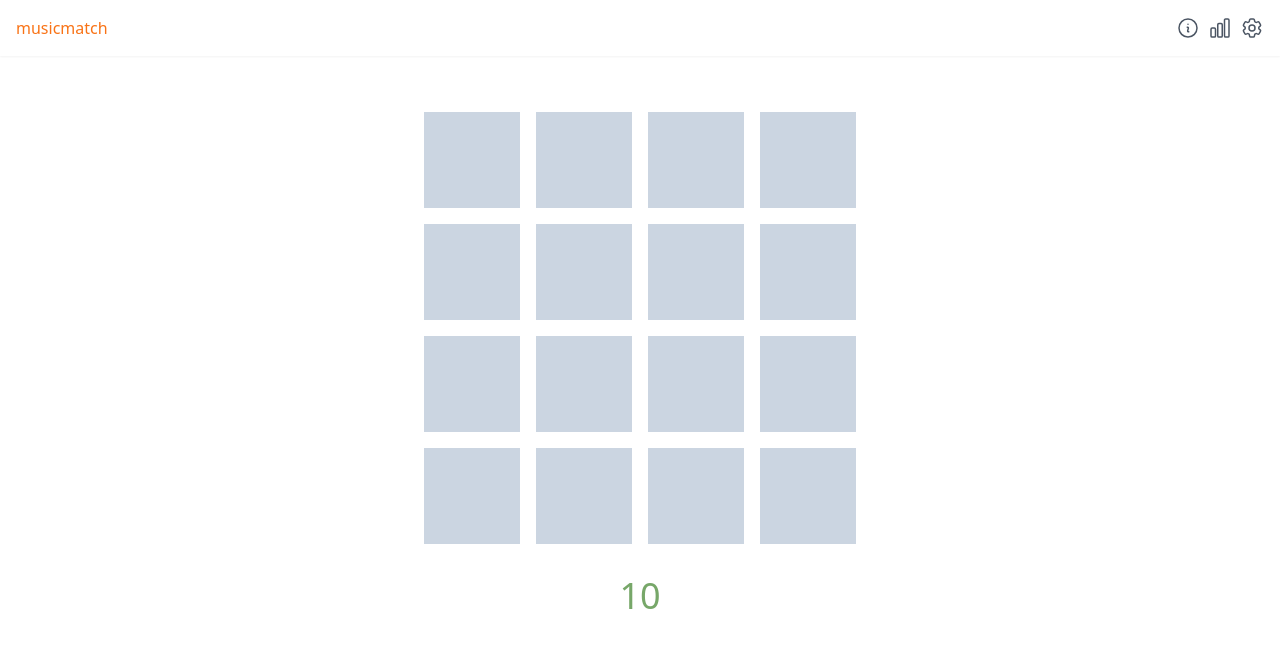
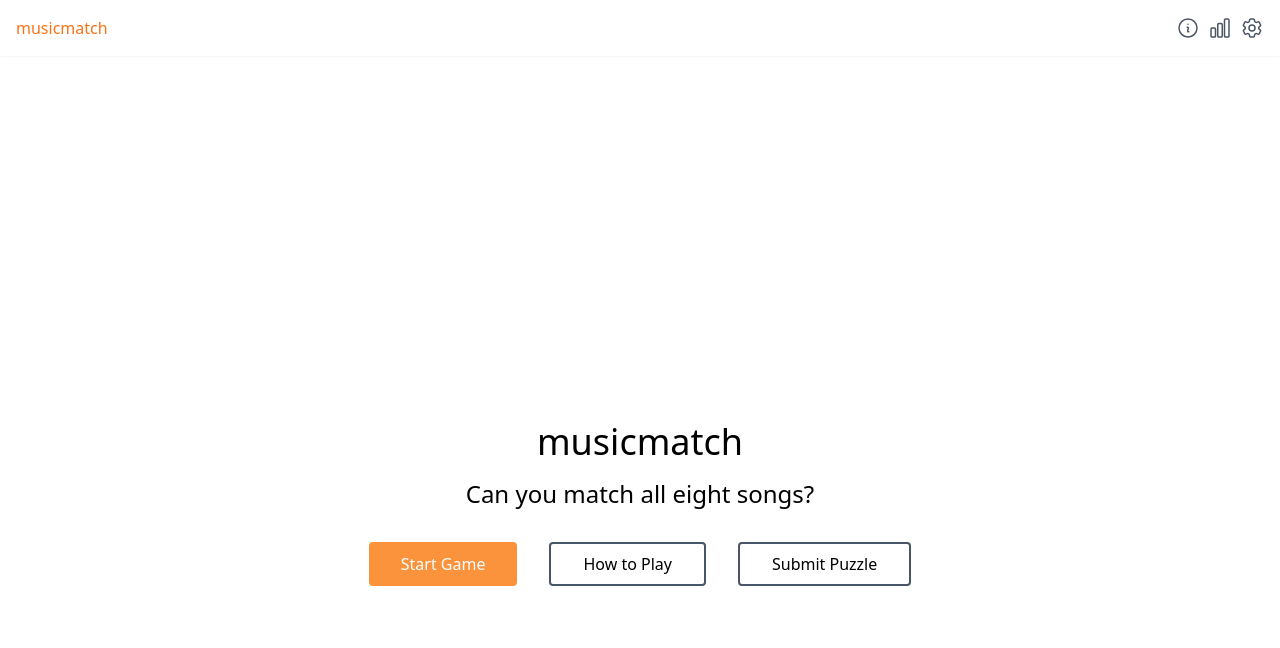
Before and after one commit to JacobMellick/musicmatcha, a Next.js app: page / in a window 1280 px wide. Shown: the top 648 px of the page. Built offline with nearby package versions, Linux system fonts and the light colour scheme.

Commit message:
added start page

```diff
--- a/pages/index.tsx
+++ b/pages/index.tsx
@@ -1,5 +1,6 @@
 import { useEffect, useReducer, useState } from "react";
 
+import Header from "@/components/layout/Header";
 import Layout from "@/components/layout/Layout";
 import Page from "@/components/layout/Page";
 import Tile from "@/components/Tile";
@@ -21,6 +22,9 @@ const Home = ({ tracks }: HomeProps) => {
     moves: 10,
     solved: [],
   });
+
+  const [gameStart, setGameStart] = useState(false);
+  const [gameOver, setGameOver] = useState(false);
 
   const { setCurrentTrack } = usePlayer();
 
@@ -62,14 +66,19 @@ const Home = ({ tracks }: HomeProps) => {
         startPct: state.tiles[state.playingTile].startPct,
         endPct: state.tiles[state.playingTile].endPct,
       });
+    } else {
+      setCurrentTrack(null);
     }
   }, [state.playingTile, state.tiles, setCurrentTrack]);
 
   return (
     <Layout>
+      {gameStart ? (
+        <>
+          <Header />
           <Page title="Home">
             <div className="flex justify-center w-screen pt-8 sm:pt-0">
-          <div className="grid grid-cols-4 gap-4">
+              <div className="grid grid-cols-4 gap-2 sm:gap-4">
                 {state.tiles.map((tile, index) => (
                   <Tile
                     key={index}
@@ -88,6 +97,31 @@ const Home = ({ tracks }: HomeProps) => {
               {state.moves}
             </div>
           </Page>
+        </>
+      ) : (
+        <Page title="Start">
+          <div className="flex flex-col h-screen bg-aliceblue px-2 justify-center">
+            <h1 className="text-4xl pb-4 text-center font-light">musicmatch</h1>
+            <h3 className="text-2xl text-center font-light pb-4">
+              Can you match all eight songs?
+            </h3>
+            <div className="flex flex-col sm:flex-row justify-center">
+              <button
+                className="m-4 text-white bg-orange-400 hover:bg-orange-600 py-2 px-8 rounded"
+                onClick={() => setGameStart(true)}
+              >
+                Start Game
+              </button>
+              <button className="m-4 py-2 px-8 rounded border-2 border-slate-600">
+                How to Play
+              </button>
+              <button className="m-4 py-2 px-8 rounded border-2 border-slate-600">
+                Submit Puzzle
+              </button>
+            </div>
+          </div>
+        </Page>
+      )}
     </Layout>
   );
 };
```
Lines whose indentation alone changed are shown as unchanged.
